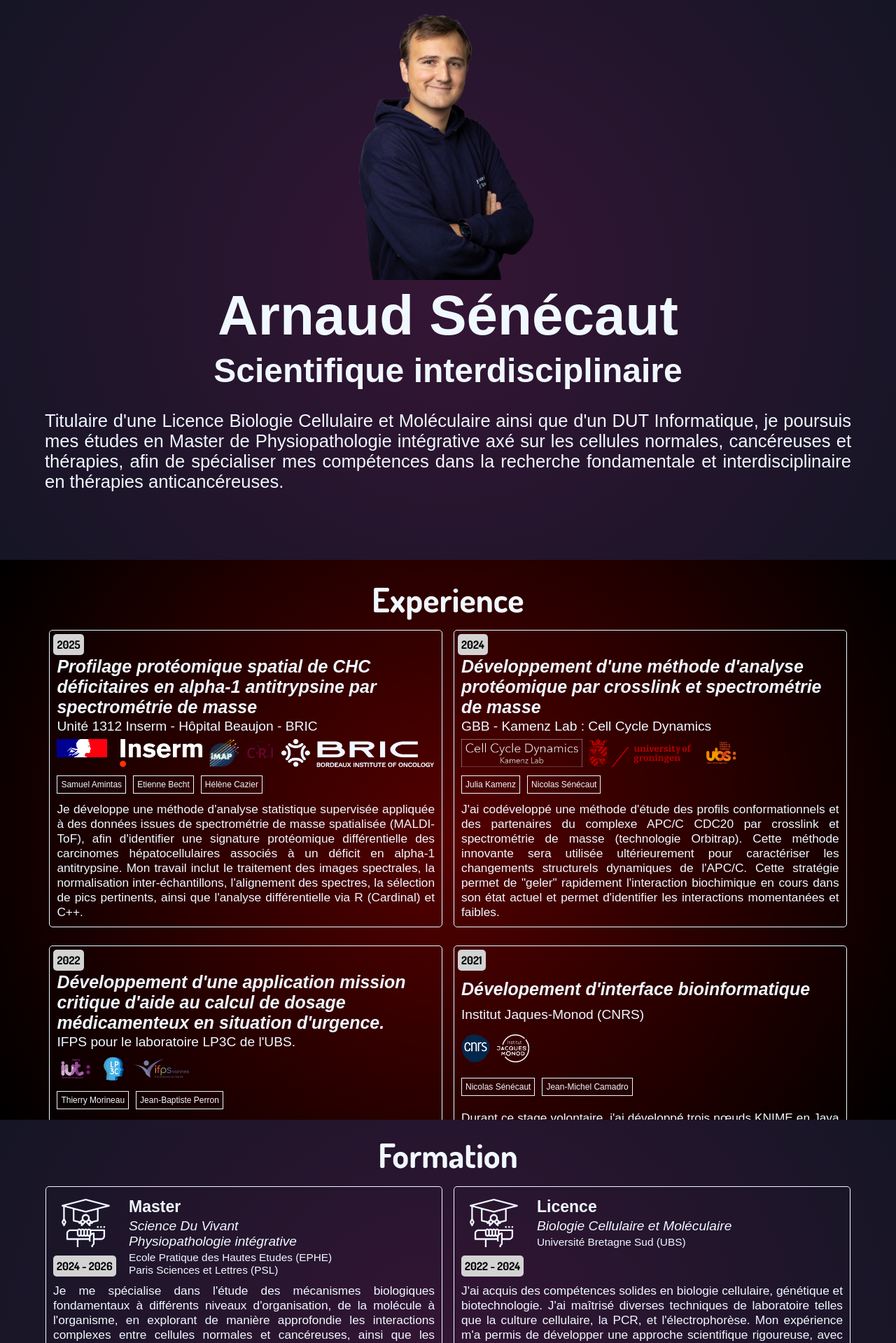
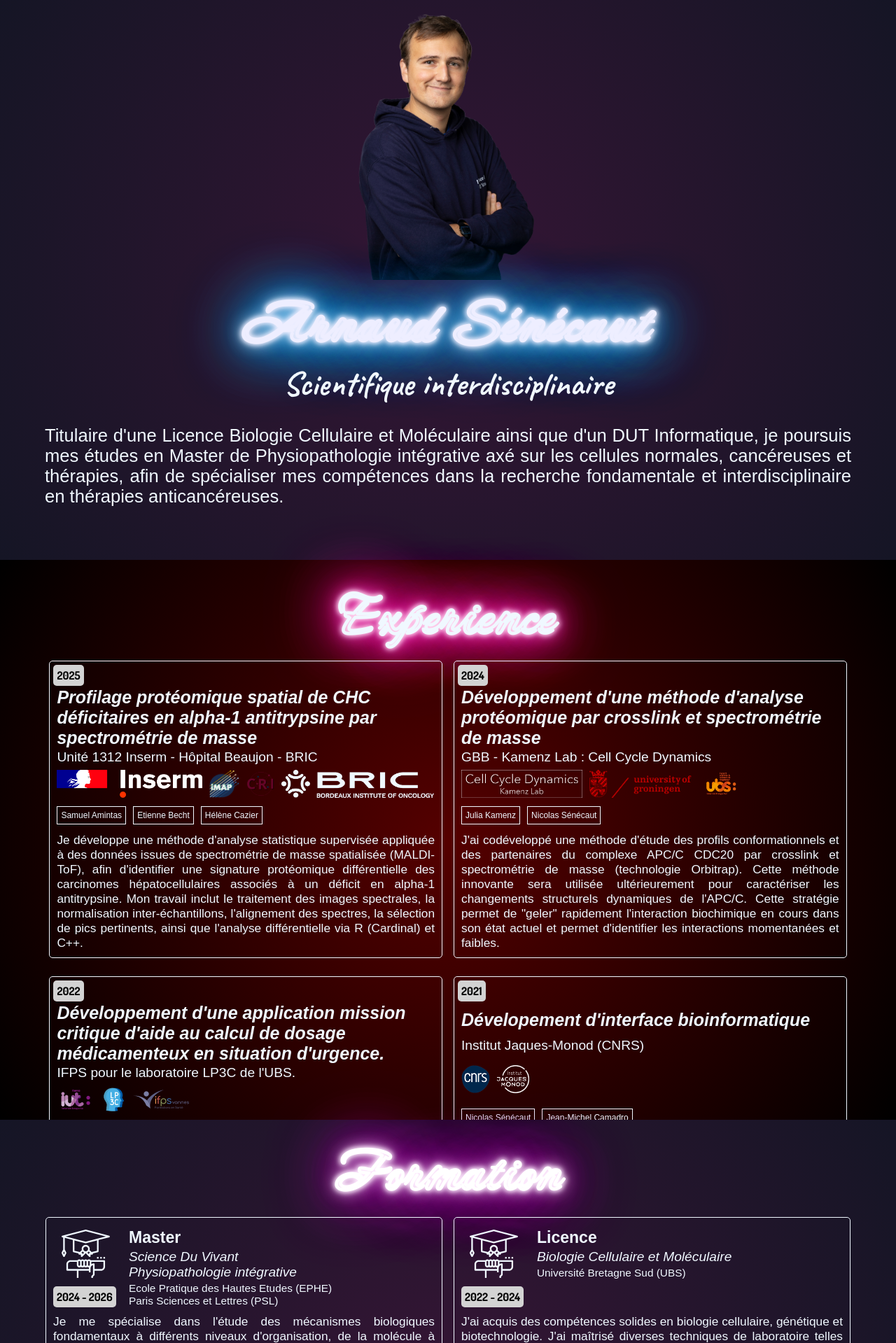
Before and after one commit to Bacchvs/Bacchvs.github.io, a PHP site: page / in a window 1280 px wide. Shown: the top 1919 px of the page at 70% size. Run offline with PHP 8.4, Linux system fonts and the light colour scheme; some libraries are stand-ins or nearby versions.

Commit message:
Mise en service du 08/06/2025-23:26:32

```diff
--- a/css/mobile.css
+++ b/css/mobile.css
@@ -31,10 +31,18 @@
 
 @font-face {
     font-family: "Dosis";
-    src: url("../font/Dosis-VariableFont_wght.ttf") format("truetype");
+    src: url("../font/Dosis.ttf") format("truetype");
 }
 
+@font-face {
+    font-family: "Caveat";
+    src: url("../font/Caveat.ttf") format("truetype");
+}
 
+@font-face {
+    font-family: "Neonderthaw";
+    src: url("../font/Neonderthaw.ttf") format("truetype");
+}
 
 
 
@@ -118,6 +126,8 @@ section{
     align-items: center; /* Centre verticalement */
 
     font-size: 2em;
+
+
     color : var(--white);
 
     margin: 0;
@@ -341,6 +351,8 @@ body{
     font-size: 0.6em;
     text-align: center;
     margin-top: 5px;
+
+    font-family: Caveat;
 }
 
 #nom_titre{
@@ -506,6 +518,8 @@ body{
 .section_name{
    font-size: 1.5em;
    font-family: "Dosis";
+
+   font-size: clamp(1.5rem, 6vw, 5rem);
 
 }
 
@@ -775,14 +789,7 @@ body{
 
 }
 
-#sec_Contact::before{
-    content: "Retrouvez-moi sur ...";
-    font-family: "Dosis";
-    font-size: 1.5em;
-    height: 20%;
 
-    align-content: center;
-}
 
 
 #reseau {
@@ -792,7 +799,7 @@ body{
     justify-content: center;
     padding: 1rem;
 
-
+    align-content: center;
 
     height: 80%;
 
--- /dev/null
+++ b/css/neon.css
@@ -0,0 +1,110 @@
+.neon {
+  font-family: Neonderthaw, cursive;
+}
+
+/* Violet */
+.neon[color="violet"] {
+  color: white;
+  text-shadow: 0 0 7px #FFEEFF, 0 0 10px #FFEEFF,
+    0 0 21px #FFEEFF, 0 0 42px #AA00AA,
+    0 0 82px #AA00AA, 0 0 92px #AA00AA,
+    0 0 102px #AA00AA;
+}
+
+/* Rouge */
+.neon[color="rouge"] {
+  color: #FFEEEE;
+  text-shadow: 0 0 7px #FFEEEE, 0 0 10px #FFEEEE,
+    0 0 21px #FFEEEE, 0 0 42px #AA0000,
+    0 0 82px #AA0000, 0 0 92px #AA0000,
+    0 0 102px #AA0000;
+}
+
+/* Vert */
+.neon[color="vert"] {
+  color: #EEFFEE;
+  text-shadow: 0 0 7px #EEFFEE, 0 0 10px #EEFFEE,
+    0 0 21px #EEFFEE, 0 0 42px #00AA00,
+    0 0 82px #00AA00, 0 0 92px #00AA00,
+    0 0 102px #00AA00;
+}
+
+/* Bleu */
+.neon[color="bleu"] {
+  color: #EEEEFF;
+  text-shadow: 0 0 7px #EEEEFF, 0 0 10px #EEEEFF,
+    0 0 21px #EEEEFF, 0 0 42px #00AAFF,
+    0 0 82px #00AAFF, 0 0 92px #00AAFF,
+    0 0 102px #00AAFF;
+}
+
+/* Jaune */
+.neon[color="jaune"] {
+  color: #FFFFE0;
+  text-shadow: 0 0 7px #FFFFE0, 0 0 10px #FFFFE0,
+    0 0 21px #FFFFE0, 0 0 42px #FFDD00,
+    0 0 82px #FFDD00, 0 0 92px #FFDD00,
+    0 0 102px #FFDD00;
+}
+
+/* Orange */
+.neon[color="orange"] {
+  color: #FFEEDD;
+  text-shadow: 0 0 7px #FFEEDD, 0 0 10px #FFEEDD,
+    0 0 21px #FF9900, 0 0 42px #FF5500,
+    0 0 82px #FF5500, 0 0 92px #FF5500,
+    0 0 102px #FF5500;
+}
+
+/* Rose */
+.neon[color="rose"] {
+  text-shadow: 0 0 7px #FFD6F0, 0 0 10px #FFD6F0,
+    0 0 21px #FF66CC, 0 0 42px #FF00AA,
+    0 0 82px #FF00AA, 0 0 92px #FF00AA,
+    0 0 102px #FF00AA;
+}
+
+/* Cyan */
+.neon[color="cyan"] {
+  color: #D6FFFF;
+  text-shadow: 0 0 7px #D6FFFF, 0 0 10px #D6FFFF,
+    0 0 21px #00FFFF, 0 0 42px #00DDDD,
+    0 0 82px #00DDDD, 0 0 92px #00DDDD,
+    0 0 102px #00DDDD;
+}
+
+/* Turquoise */
+.neon[color="turquoise"] {
+  color: #CCFFFF;
+  text-shadow: 0 0 7px #CCFFFF, 0 0 10px #CCFFFF,
+    0 0 21px #40E0D0, 0 0 42px #30D0C0,
+    0 0 82px #30D0C0, 0 0 92px #30D0C0,
+    0 0 102px #30D0C0;
+}
+
+/* Lime */
+.neon[color="lime"] {
+  color: #EEFFEE;
+  text-shadow: 0 0 7px #EEFFEE, 0 0 10px #EEFFEE,
+    0 0 21px #ADFF2F, 0 0 42px #9ACD32,
+    0 0 82px #9ACD32, 0 0 92px #9ACD32,
+    0 0 102px #9ACD32;
+}
+
+/* Magenta */
+.neon[color="magenta"] {
+  color: #FFDDFF;
+  text-shadow: 0 0 7px #FFDDFF, 0 0 10px #FFDDFF,
+    0 0 21px #FF00FF, 0 0 42px #CC00CC,
+    0 0 82px #CC00CC, 0 0 92px #CC00CC,
+    0 0 102px #CC00CC;
+}
+
+/* Blanc (neutre) */
+.neon[color="blanc"] {
+  color: #FFFFFF;
+  text-shadow: 0 0 7px #FFFFFF, 0 0 10px #FFFFFF,
+    0 0 21px #CCCCCC, 0 0 42px #AAAAAA,
+    0 0 82px #AAAAAA, 0 0 92px #AAAAAA,
+    0 0 102px #AAAAAA;
+}
--- a/index.html
+++ b/index.html
@@ -16,6 +16,7 @@
     <!-- Feuilles de styles -->
     <link href="/css/mobile.css" rel="stylesheet">
     <link href="/css/style.css" rel="stylesheet" media="screen and (min-width: 1080px)"/>
+    <link href="/css/neon.css" rel="stylesheet"/>
 
     <!-- SEO -->
     <link rel="canonical" href="https://arnaud.senecaut.fr">
@@ -238,7 +239,7 @@
         <section id="sec_Accueil">
             <div id="photo_pro_full"  alt="Photo d'Arnaud Sénécaut"></div>
             <div id="nom_titre">
-                <H1 id="monNom">Arnaud Sénécaut</H1>
+                <H1 id="monNom" class="neon" color="bleu">Arnaud Sénécaut</H1>
                 <H2 id="titre">Scientifique interdisciplinaire</H2>
             </div>
 
@@ -272,7 +273,7 @@
             </div>
         </section> -->
         <section id="sec_Experience">
-            <h2 class="section_name">Experience</h2>
+            <h2 class="section_name neon" color="rose">Experience</h2>
             <div id="sec_Exp_container">
                 <div class="xp_item">
                     <div class="periode">
@@ -385,7 +386,7 @@
         <!-- ################################################################################################################################################################ -->
 
         <section id="sec_Formation">
-            <h2 class="section_name">Formation</h2>
+            <h2 class="section_name neon" color="violet">Formation</h2>
             <div id="sec_Form_container">
                 <div class="xp_item diplome">
                     <div class="dip_container">
@@ -478,6 +479,7 @@
         <!-- ################################################################################################################################################################ -->
 
         <section id="sec_Contact">
+            <h2 class="section_name neon" color="rose">Retrouvez-moi sur ...</h2>
             <div id="reseau" class="">
                 <a alt="Linkedin Link" title="Mon Profil Linkedin" href="https://www.linkedin.com/in/arnaud-s%C3%A9n%C3%A9caut-44a3231b8/" target="_blank" rel="noopener noreferrer" class="icon_reseau linkedin" id="big_item">
                     <svg viewBox="0 0 24 24" fill="currentColor" focusable="false">
```
Also changed, not shown: css/style.css (line endings or trailing spaces), font/Caveat.ttf (added), font/Dosis.ttf (renamed from font/Dosis-VariableFont_wght.ttf), font/Neonderthaw.ttf (added).
